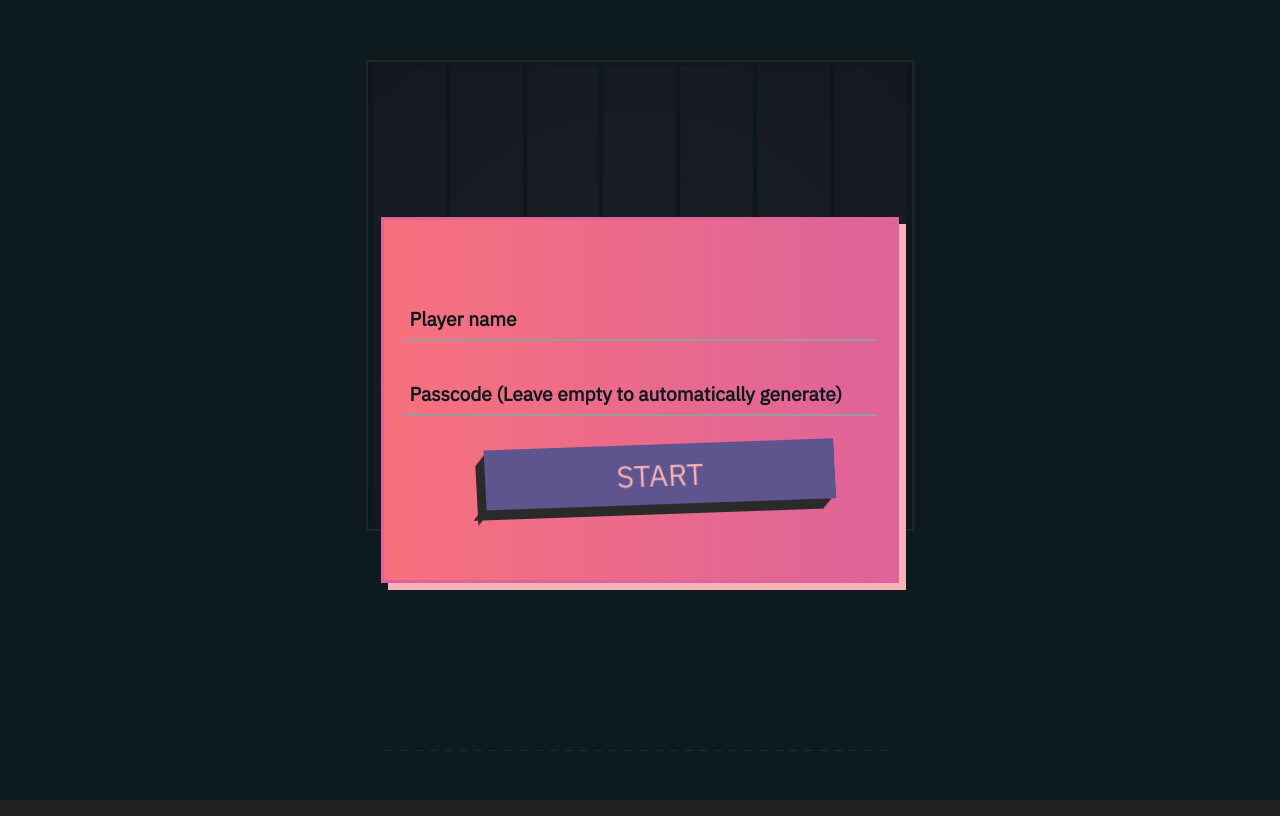
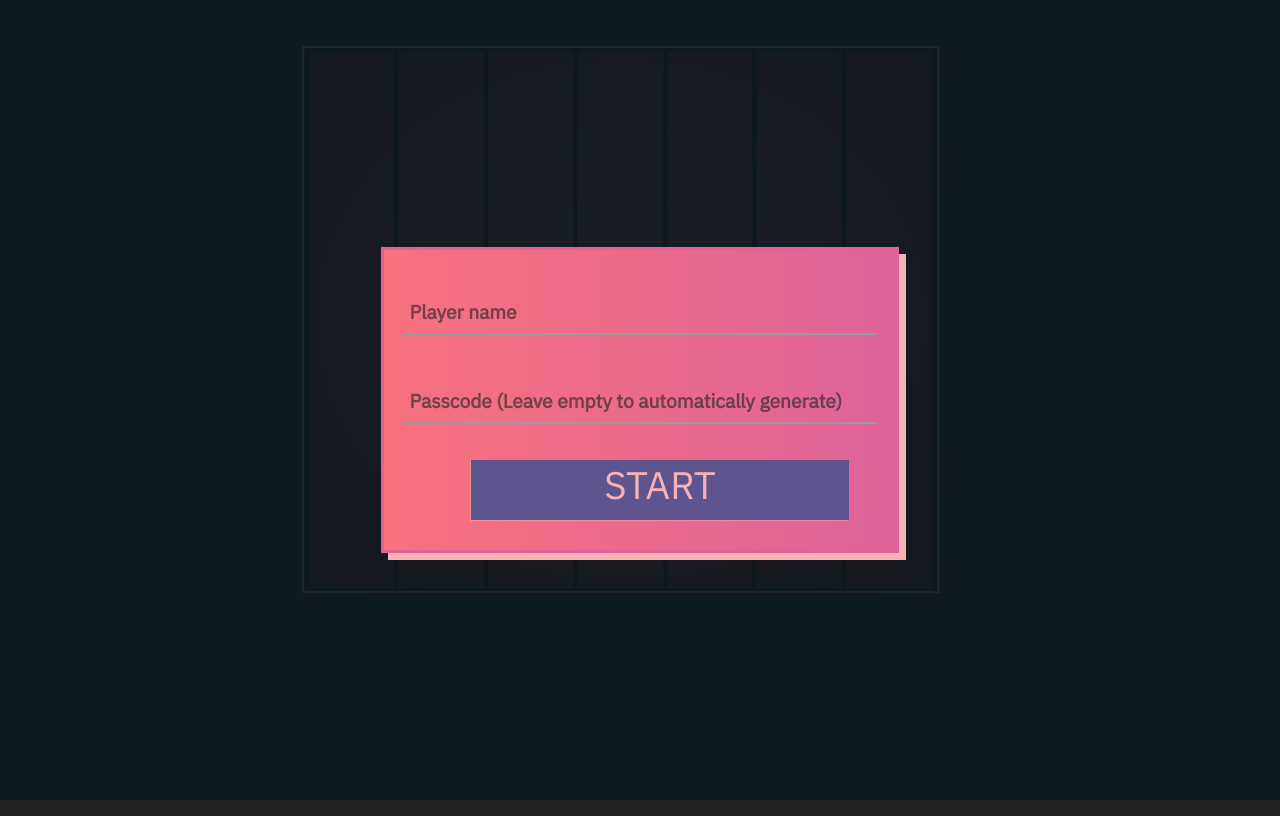
Before and after one commit to CthulhuFace/connectFourFace, a plain HTML site: page Client/index.html in a window 1280 px wide. Drawn offline with nearby package versions, Linux system fonts and the light colour scheme.

Commit message:
improved front-end

```diff
--- a/Client/index.html
+++ b/Client/index.html
@@ -15,15 +15,13 @@
             <input type="text" id="nameInputText" class="inputText" placeholder="Player name">
             <input type="text" id="codeInputText" class="inputText"
                 placeholder="Passcode (Leave empty to automatically generate)">
-            <div>
+            <div class="btnWrapper">
                 <ul>
                     <li>
                         <a href="#">
                             <span onclick="startConnection()"></span>
                             <span onclick="startConnection()"></span>
-                            <span onclick="startConnection()"></span>
-                            <span onclick="startConnection()"></span>
-                            <span class="popUpBtn" onclick="startConnection()">START</span>
+                            <span onclick="startConnection()">START</span>
                         </a>
                     </li>
                 </ul>
@@ -31,6 +29,18 @@
         </div>
     </div>
 
+    <div class="gameScreen">
+
+        <div class="floatLeft">
+            <label id="labelColor" for="colorBox" class="lblTurn">Your color:</label>
+            <div name="colorBox" id="colorBox" class="colorDisplay">
+                <div id="color" class=""></div>
+            </div>
+            <label id="labelTurnColor" for="turnColorBox" class="lblTurn">Turn color:</label>
+            <div name="turnColorBox" id="turnColorBox" class="colorDisplay">
+                <div id="turnColor" class=""></div>
+            </div>
+        </div>
 
         <div class="UI">
             <div id=tableBody class="box">
@@ -49,8 +59,8 @@
                 <div id=tableCol6 class="tableCol" onclick="sendChoice(6)">
                 </div>
             </div>
-
             <h1 id="info" class="info"></h1>
+        </div>
     </div>
     <script src="https://ajax.googleapis.com/ajax/libs/jquery/3.5.1/jquery.min.js"></script>
     <script type="text/javascript" src="main.js"></script>
--- a/Client/main.css
+++ b/Client/main.css
@@ -1,5 +1,3 @@
-
-
 .overlay {
   z-index: 10;
   position: fixed;
@@ -12,13 +10,14 @@
   bottom: 0;
   background-color: rgb(13, 27, 30, 0.9);
 }
-
 .popUpForm {
-  position: fixed;
+  position: relative;
   top: 50vh;
   left: 50vw;
   transform: translate(-50%, -50%);
-  height: 45vh;
+  min-width: 450px;
+  min-height: 300px;
+  height: 35vh;
   width: 40vw;
   border: 3px solid #DE639A;
   box-shadow: 7px 7px 0px #F7B2B7;
@@ -28,66 +27,50 @@
   align-items: center;
   background-image: linear-gradient(to right, #F7717D, #DE639A)
 }
-
 .inputText {
   font-family: inherit;
   width: 90%;
-  margin: 16px;
+  margin: 20px;
   border: 0;
   border-bottom: 2px solid #9b9b9b;
   outline: 0;
-  font-size: 1.3rem;
+  font-size: 2vw;
   font-weight: 900;
   color: #0D1B1E;
   padding: 7px;
   background: transparent;
-  transition: border-color 0.2s;
 }
-
 .inputText::placeholder {
-  font-size: 1.2rem;
+  font-size: 1.5vw;
   font-weight: 900;
   transition: .5s;
-  color: #0D1B1E;
+  color: #2222229c;
 }
-
+.btnWrapper{
+  position: relative;
+  min-width: 337;
+  min-height: 60;
+  width: 66%;
+  height: 20%;
+  margin-bottom: 30px;
+  justify-content: center;
+  align-items: center;
+}
 ul {
+  width: 100%;
+  height: 100%;
   position: relative;
   display: flex;
-  transform: rotate(-2deg) skew(1deg);
-  transform-style: preserve-3d;
 }
 
 ul li {
-  position: relative;
+  position: absolute;
+  top: 0;
+  left: 0;
   list-style: none;
-  width: 350px;
-  height: 60px;
-  margin: 0px 40px;
-}
-
-ul li:before {
-  content: '';
-  position: absolute;
-  bottom: -10px;
-  left: -5px;
   width: 100%;
-  height: 10px;
-  background: #2a2a2a;
-  transform-origin: top;
-  transform: skewX(-41deg);
-}
-
-ul li:after {
-  content: '';
-  position: absolute;
-  top: 5px;
-  left: -9px;
-  width: 9px;
   height: 100%;
-  background: #2a2a2a;
-  transform-origin: right;
-  transform: skewY(-49deg);
+  box-shadow: -1px 1px 1px rgba(255, 255, 255, 0.2);
 }
 
 ul li span {
@@ -96,13 +79,12 @@ ul li span {
   left: 0;
   width: 100%;
   height: 100%;
-  display: flex !important;
   background: #5E548E;
-  justify-content: center;
-  align-items: center;
+  text-align: center;
   color: #F7B2B7;
-  font-size: 30px !important;
-  transition: 1.5s ease-out;
+  font-family: IBM Plex Sans;
+  font-size: 3vw !important;
+  transition: .7s ease-out;
 }
 
 ul li:hover span {
@@ -112,69 +94,91 @@ ul li:hover span {
   box-shadow: -1px 1px 1px rgba(0, 0, 0, .5);
 }
 
-ul li:hover span:nth-child(5) {
-  transform: translate(20px, -20px);
-  opacity: 1;
-}
-
-ul li:hover span:nth-child(4) {
-  transform: translate(15px, -15px);
-  opacity: .8;
-}
-
 ul li:hover span:nth-child(3) {
   transform: translate(10px, -10px);
-  opacity: .6;
+  opacity: 1;
 }
 
 ul li:hover span:nth-child(2) {
   transform: translate(5px, -5px);
-  opacity: .4;
-}
-
-ul li:hover span:nth-child(1) {
-  transform: translate(0px, 0px);
-  opacity: .2;
+  opacity: .5;
 }
 
 ul li:nth-child(1):hover span {
-  background: #16001e !important;
+  background: #280435 !important;
 }
 
-body {
+.gameScreen{
   display: flex;
-  flex-direction: column;
-  justify-content: center;
-  align-items: center;
-  min-height: 100vh;
-  font-size: .8rem;
-  background-color: #222222;
 }
 
-
-
+.UI {
+  z-index: 1;
+  margin: 2%;
+  position: relative;
+  height: 90vh;
+  width: 80vw;
+  align-items: center;
+}
+.box {
+  width: 49vw;
+  height: 42vw;
+  z-index: -1;
+  display: flex;
+  flex-direction: row;
+  position: relative;
+  top: 2%;
+  left: 50%;
+  transform: translate3d(-50%, 0%, 0);
+  background-image: radial-gradient(#973B5D 0%, #60002F 100%);
+  border: 3px solid #16001E;
+  box-shadow: 0 0 0 2px #FF8F75;
+}
 .tableCol {
   position: relative;
   display: flex;
   justify-content: flex-end;
   flex-direction: column;
-  z-index: 2;
-  top: 0px;
-  left: 0px;
+  height: 100%;
   width: 14%;
-  height: 100%;
   border-left: 2px solid black;
   border-right: 2px solid black;
 }
 
 .tableCell{
   height: 14%;
-  width: 95%;
+  width: 100%;
   cursor: pointer;
   display: flex;
   justify-content: center;
   align-items: center;
-  transition: all 1s ease;
+  transition: all .8s ease;
+}
+.floatLeft{
+  position: sticky;
+  justify-content: left;
+  width: fit-content;
+  height: fit-content;
+  left: 6vw;
+  top: 6vw;
+}
+.lblTurn{
+  display:none;
+  font-family: inherit;
+  margin: 10px;
+  border: 0 2px solid #0D1B1E;
+  font-size: 2vw;
+  font-weight: 900;
+  color: #9b9b9b;
+  padding: 7px;
+}
+.colorDisplay{
+  height: 5.04vw;
+  width: 5.88vw;
+  display: flex;
+  justify-content: center;
+  align-items: center;
+  transition: all .8s ease;
 }
 
 .tableValueYell {
@@ -227,74 +231,25 @@ body {
   transform: rotateZ(180deg);
 }
 
-
-
-.UI {
-  z-index: 1;
-  position: absolute;
-  height: 90vh;
-  width: 80vw;
+.info {
+  position: sticky;
+  bottom: 0%;
+  height: fit-content;
+  margin-left: auto;
+  margin-right: auto;
+  width: 40vw;
+  min-width: 60px;
+  border-bottom: 2px solid #60002eb6;
+  text-align: center;
+  color: #ff86a6;
 }
 
-.info {
-  position: absolute;
-  bottom: 0%;
-  left: 25%;
-  width: 50%;
-  height: fit-content;
-  color: #ff86a6;
-  text-align: center;
-}
-
-.info:after, .info:before {
-  content: "";
-  position: absolute;
-  width: 100%;
-  height: 1px;
-  bottom: 0%;
-  left: 0;
-}
-
-.info:before {
-  background: linear-gradient(90deg, #10111F 0%, #10111F 50%, transparent 50%, transparent 100%);
-  background-size: 15px;
-  background-position: center;
-  z-index: 1;
-}
-
-.info:after {
-  transition: opacity 0.3s ease, animation 0.3s ease;
-  background: linear-gradient(to right, #62efab 5%, #F2EA7D 15%, #F2EA7D 25%, #FF8797 35%, #FF8797 45%, #e1a4f4 55%, #e1a4f4 65%, #82fff4 75%, #82fff4 85%, #62efab 95%);
-  background-size: 200%;
-  background-position: 0%;
-  animation: bar 15s linear infinite;
-}
-
-@keyframes bar {
-  0% {
-    background-position: 0%;
-  }
-  100% {
-    background-position: 200%;
-  }
+body {
+  overflow: hidden;
+  background-color: #222222;
 }
 
 html {
   font-family: IBM Plex Sans;
   color: #0D1B1E;
 }
-
-.box {
-  width: 42vw;
-  height: 36vw;
-  z-index: -1;
-  display: flex;
-  flex-direction: row;
-  position: relative;
-  top: 2%;
-  left: 50%;
-  transform: translate3d(-50%, 0%, 0);
-  background-image: radial-gradient(#973B5D 0%, #60002F 100%);
-  border: 3px solid #16001E;
-  box-shadow: 0 0 0 2px #FF8F75;
-}
--- a/Client/main.js
+++ b/Client/main.js
@@ -2,19 +2,14 @@
 
 $(function () {
     $(".overlay").show();
-
-    $("body").on("click", function (event) {
-    });
-    isClickable = false;
 });
 
 
 function sendChoice(choice) {
-    if (isClickable) {
+    if (isClickable === true) {
         var data = { type: "choice", passcode: passcode, value: choice };
         websocket.send(JSON.stringify(data));
     }
-    else(console.log(isClickable=false));
 }
 
 
@@ -56,10 +51,15 @@ function startConnection() {
                 isClickable = false;
                 break;
             case "info":
-                $("#info").text(response.msg);
-                break;
+                if (response.code == "i_Turn") {
+                    $(".lblTurn").show();
+                    $("#turnColor").attr("class", ((response.turnColor === 1)? "tableValueYell" : "tableValueRed"));
+                    $("#color").attr("class", ((response.color === 1)? "tableValueYell" : "tableValueRed"));
+                    $("#info").text("It's " + response.turnName + "' turn");
+                 } else {
+                    $("#info").text(response.msg);
+                } break;
             case "error":
-                isClickable = false;
                 $("#info").text(response.error);
                 break;
             default:
```
Also changed, not shown: Server/app.js (+10 -5 lines), 3 other files. Lines whose indentation alone changed are shown as unchanged.
